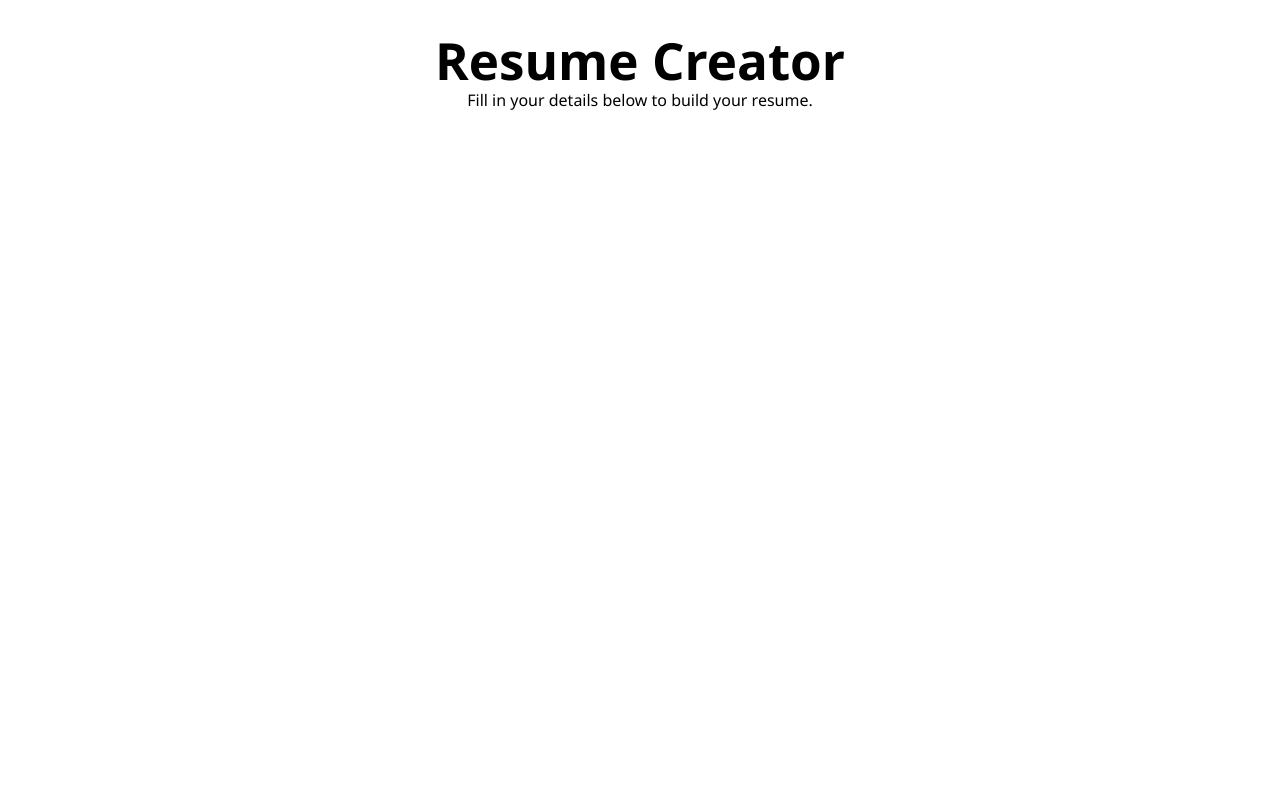
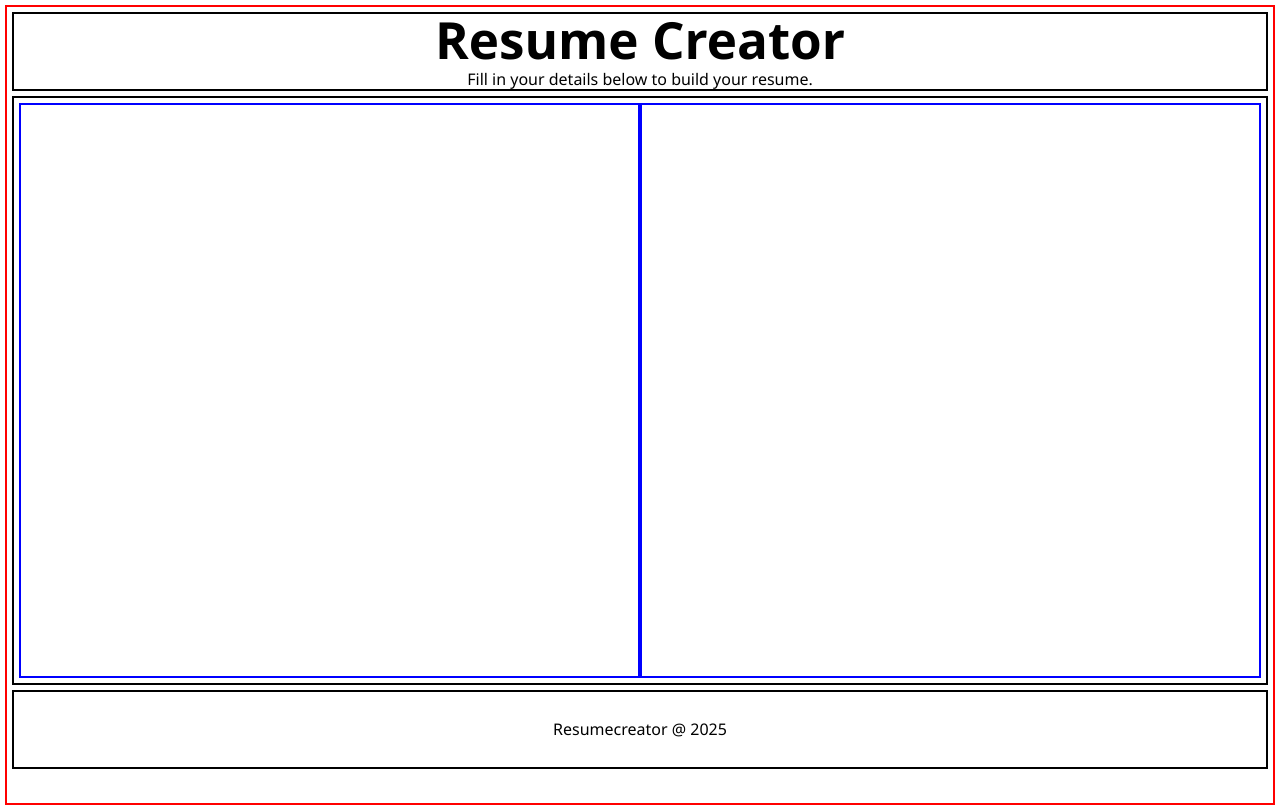
Before and after one commit to davynyakinyua/cv-application, a React (Vite) app: page / in a window 1280 px wide. Built offline with nearby package versions, Linux system fonts and the light colour scheme.

Commit message:
Create the design along with its dependencies

```diff
--- a/src/App.css
+++ b/src/App.css
@@ -1,46 +1,11 @@
 #root {
-  max-width: 1280px;
-  margin: 0 auto;
-  padding: 2rem;
-  text-align: center;
   width:100vw;
   height:100vh;
   background-color:white;
-
+  margin:5px;
+  padding:5px;
+  border:2px solid red;
+  display:grid;
+  grid-template-rows:10% 75% 10%;
+  gap:5px;
 }
-
-.logo {
-  height: 6em;
-  padding: 1.5em;
-  will-change: filter;
-  transition: filter 300ms;
-}
-.logo:hover {
-  filter: drop-shadow(0 0 2em #646cffaa);
-}
-.logo.react:hover {
-  filter: drop-shadow(0 0 2em #61dafbaa);
-}
-
-@keyframes logo-spin {
-  from {
-    transform: rotate(0deg);
-  }
-  to {
-    transform: rotate(360deg);
-  }
-}
-
-@media (prefers-reduced-motion: no-preference) {
-  a:nth-of-type(2) .logo {
-    animation: logo-spin infinite 20s linear;
-  }
-}
-
-.card {
-  padding: 2em;
-}
-
-.read-the-docs {
-  color: #888;
-}
--- a/src/App.jsx
+++ b/src/App.jsx
@@ -2,10 +2,16 @@ import { useState } from 'react'
 import './App.css'
 import './reset.css'
 import Head from './components/header/header.jsx'
+import MainComponent from './components/main/mainContainer.jsx'
+import Footer from './components/footer/footer.jsx'
 
 function App() {
     return (
-      <Head />
+      <>
+        <Head />
+        <MainComponent />
+        <Footer />
+      </>
     );
 }
 
--- /dev/null
+++ b/src/components/footer/footer.css
@@ -0,0 +1,7 @@
+.footer {
+    border:2px solid black;
+    display:flex;
+    justify-content: center;
+    align-items: center;
+    grid-row:3/4;
+}
--- a/src/components/footer/footer.jsx
+++ b/src/components/footer/footer.jsx
@@ -0,0 +1,12 @@
+import React from 'react';
+import './footer.css'
+
+function Footer (){
+    return (
+        <div className="footer">
+            <p>Resumecreator @ 2025</p>
+        </div>
+    );
+}
+
+export default Footer
--- a/src/components/header/header.css
+++ b/src/components/header/header.css
@@ -1,10 +1,3 @@
-* {
-    padding:0;
-    margin:0;
-    box-sizing: border-box;
-    font-size:16px;
-    font-family:'Segoe UI', Tahoma, Geneva, Verdana, sans-serif
-}
 
 h1 {
     color:black;
@@ -13,3 +6,12 @@ h1 {
 p {
     color:black;
 }
+
+.header {
+    border:2px solid black;
+    display:flex;
+    justify-content: center;
+    flex-direction: column;
+    align-items:center;
+    grid-row:1/2;
+}
--- a/src/components/header/header.jsx
+++ b/src/components/header/header.jsx
@@ -3,10 +3,10 @@ import './header.css'
 
 function Head (){
     return (
-        <>
+        <div className="header">
             <h1>Resume Creator</h1>
             <p>Fill in your details below to build your resume.</p>
-        </>
+        </div>
     );
 }
 
--- a/src/components/main/info.jsx
+++ b/src/components/main/info.jsx
@@ -0,0 +1,13 @@
+import React from 'react'
+
+
+function Info (){
+    return (
+        <>
+            <h2>Personal Details</h2>
+        </>
+    );
+}
+
+
+export default Info
--- /dev/null
+++ b/src/components/main/mainContainer.css
@@ -0,0 +1,18 @@
+.main-container {
+    border:2px solid black;
+    grid-row:2/3;
+    display:grid;
+    grid-template-columns: repeat(2, 1fr);
+    padding:5px;
+
+}
+
+form {
+    border:2px solid blue;
+    height:100%;
+}
+
+.display {
+    border:2px solid blue;
+    height:100%;
+}
--- /dev/null
+++ b/src/components/main/mainContainer.jsx
@@ -0,0 +1,24 @@
+import React from "react";
+import Info from './info';
+import './mainContainer.css'
+
+
+
+
+
+function MainComponent (){
+    return (
+        <div className="main-container">
+            <form method="post" >
+
+            </form>
+
+            <div className="display">
+
+            </div>
+        </div>
+    );
+}
+
+
+export default MainComponent
--- a/src/reset.css
+++ b/src/reset.css
@@ -3,5 +3,6 @@
     margin:0;
     box-sizing: border-box;
     font-size:16px;
-    font-family:'Segoe UI', Tahoma, Geneva, Verdana, sans-serif
+    font-family:'Segoe UI', Tahoma, Geneva, Verdana, sans-serif;
+    color:black;
 }
```
